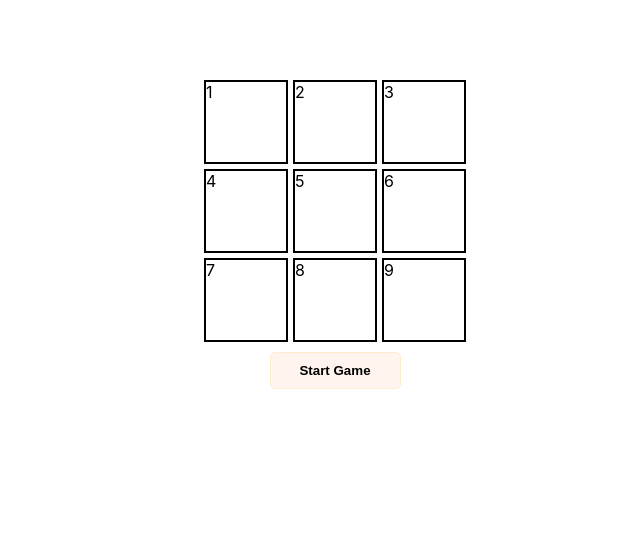
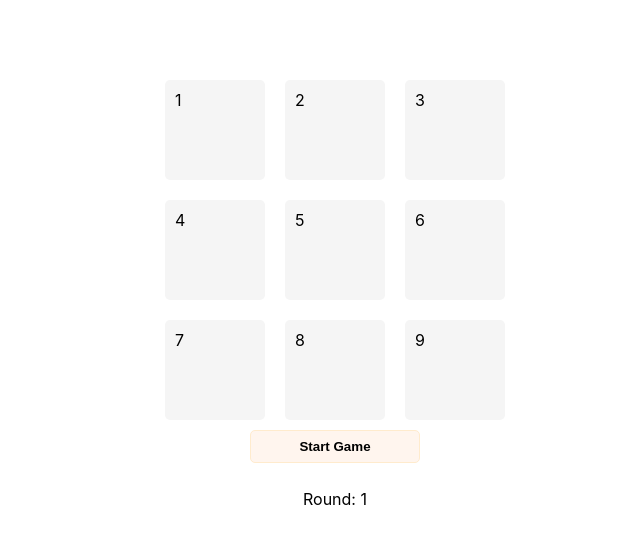
Before and after one commit to yogeshtavethiya/simon-says, a React (Create React App) app: page / in a window 1280 px wide. Shown: the top 544 px of the page, without its empty margins (305-945 px from the left). Built offline with nearby package versions, Linux system fonts and the light colour scheme.

Commit message:
simon started

```diff
--- a/src/Components/Game/index.jsx
+++ b/src/Components/Game/index.jsx
@@ -1,29 +1,65 @@
 import React, { useState } from "react";
-import './styles.css'
+import './styles.css';
 
 const Game = () => {
-    const [randomItem, setRandomItem] = useState(0)
-    const [startClicked, setStartClicked] = useState(false)
+    const [randomItem, setRandomItem] = useState(null);
+    const [highlight, setHighlight] = useState(false);
+    const [startClicked, setStartClicked] = useState(false);
+    const [round, setRound] = useState(1);
+    const [playerSequence, setPlayerSequence] = useState([]);
+    const [computerSequence, setComputerSequence] = useState([]);
+
     const randomGenerator = () => {
-        const newNo = Math.floor(Math.random()*9 + 1)
-        console.log(newNo, 'random no.')
-        setRandomItem(newNo)
-        setStartClicked(true)
-    }
+        const newSequence = Array.from({ length: round }, () => Math.floor(Math.random() * 9 + 1));
+        setComputerSequence(newSequence);
+        setRandomItem(newSequence[0]);
+        setStartClicked(true);
+        setHighlight(true);
+
+        newSequence.forEach((item, index) => {
+            setTimeout(() => {
+                setRandomItem(item);
+            }, index * 1000);
+
+            if (index === newSequence.length - 1) {
+                setTimeout(() => setHighlight(false), (index + 1) * 1000);
+            }
+        });
+    };
+
+    const playGame = (id) => {
+        const nextIndex = playerSequence.length;
+        if (id === computerSequence[nextIndex]) {
+            setPlayerSequence((prev) => [...prev, id]);
+
+            if (nextIndex + 1 === computerSequence.length) {
+                setRound((prevRound) => prevRound + 1);
+                setPlayerSequence([]);
+                console.log("Correct! Next.");
+            }
+        } else {
+            console.log("Incorrect.");
+            setPlayerSequence([]);
+        }
+    };
 
     return (
         <div className="container">
             <div className={`game-container ${startClicked ? 'active' : ''}`}>
-                {[...Array(9)].map((_,index)=>(
-                    <div key={index} className={`game-box ${randomItem === index + 1 ? 'bg-blue' : ''} `}>
-                    {index + 1}
-                </div>
+                {[...Array(9)].map((_, idx) => (
+                    <div
+                        onClick={() => playGame(idx + 1)}
+                        key={idx}
+                        className={`game-box ${highlight && randomItem === idx + 1 ? 'bg-blue' : ''}`}
+                    >
+                        {idx + 1}
+                    </div>
                 ))}
             </div>
+            <button className="start-btn" onClick={randomGenerator}>Start Game</button>
+            <p>Round: {round}</p>
+        </div>
+    );
+};
 
-        <button className="start-btn" onClick={randomGenerator}>Start Game</button>
-        </div>
-    )
-}
-
-export default Game
+export default Game;
--- a/src/Components/Game/styles.css
+++ b/src/Components/Game/styles.css
@@ -7,22 +7,22 @@
 .game-container{
     display: grid;
     grid-template-columns: repeat(3, 1fr);
-    gap: 5px;
+    gap: 20px;
 }
 
 .game-box{
     height: 5rem;
     width: 5rem;
-    border: 2px solid black;
-    /* display: flex;
-    justify-content: center;
-    align-items: center; */
+    border: none;
+    border-radius: 5px;
+    background-color: whitesmoke;
+    padding: 10px;
 }
 
 .start-btn{
     margin: 10px;
     width: 50%;
-    padding: 10px;
+    padding: 8px;
     background-color: seashell;
     border: 1px solid blanchedalmond;
     border-radius: 5px;
@@ -31,8 +31,13 @@
 }
 
 .bg-blue{
-    background: cadetblue;
+    background: rgb(17, 197, 197);
 }
+.bg-green {
+    background-color: green;
+    transition: opacity .5s ease-out;
+}
+
 .active{
     cursor: pointer;
 }
```
